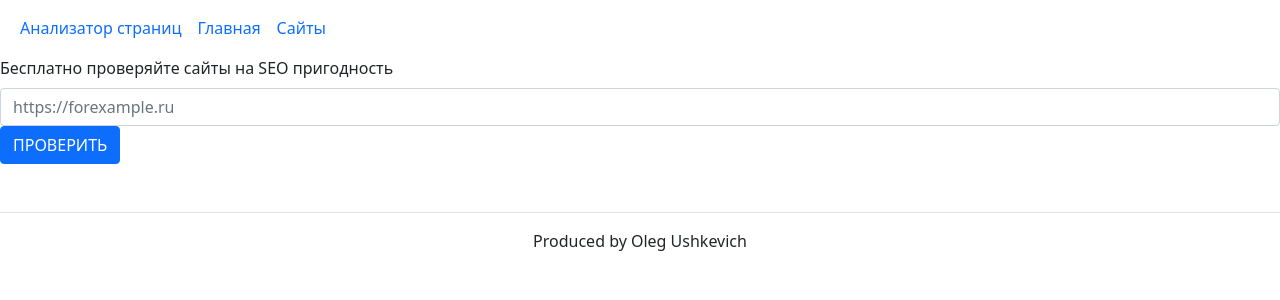
After one commit to olegserbat/php-project-9, a PHP site: page /templates/urls.phtml in a window 1280 px wide. The commit adds this page. Shown: the top 300 px of the page. Run offline with PHP 8.4, Linux system fonts and the light colour scheme.

Commit message:
step 1.3

```diff
--- a/composer.json
+++ b/composer.json
@@ -17,7 +17,9 @@
         "slim/http": "^1.4",
         "slim/php-view": "^3.4",
         "php-di/php-di": "^7.0",
-        "slim/flash": "^0.4.0"
+        "slim/flash": "^0.4.0",
+        "twbs/bootstrap": "5.3.3",
+        "slim/twig-view": "^3.4"
     },
     "require-dev": {
         "squizlabs/php_codesniffer": "3.*"
--- a/templates/main.phtml
+++ /dev/null
@@ -1,2 +0,0 @@
-<h1>Анализатор Страниц</h1>
-<?php  var_dump($a); ?>
--- /dev/null
+++ b/templates/urls.phtml
@@ -0,0 +1,59 @@
+
+<!DOCTYPE html>
+<html lang="ru">
+<head>
+    <meta charset="UTF-8">
+    <meta name="viewport" content="width=device-width, initial-scale=1.0">
+    <title>Подключение Bootstrap</title>
+
+    <link href="https://cdn.jsdelivr.net/npm/bootstrap@5.1.3/dist/css/bootstrap.min.css" rel="stylesheet" integrity="sha384-1BmE4kWBq78iYhFldvKuhfTAU6auU8tT94WrHftjDbrCEXSU1oBoqyl2QvZ6jIW3" crossorigin="anonymous">
+    <script src="https://cdn.jsdelivr.net/npm/bootstrap@5.1.3/dist/js/bootstrap.bundle.min.js" integrity="sha384-ka7Sk0Gln4gmtz2MlQnikT1wXgYsOg+OMhuP+IlRH9sENBO0LRn5q+8nbTov4+1p" crossorigin="anonymous"></script>
+</head>
+<body>
+<!-- Основная разметка страницы -->
+<nav class="navbar navbar-expand-lg bg-body-tertiary" >
+    <div class="container-fluid" >
+
+        <button class="navbar-toggler" type="button" data-bs-toggle="collapse" data-bs-target="#navbarSupportedContent" aria-controls="navbarSupportedContent" aria-expanded="false" aria-label="Toggle navigation">
+            <span class="navbar-toggler-icon"></span>
+        </button>
+        <div class="collapse navbar-collapse" id="navbarSupportedContent">
+            <ul class="navbar-nav me-auto mb-2 mb-lg-0">
+                <li >
+                    <a class="nav-link active" aria-current="page" href="#">Анализатор страниц</a>
+                </li>
+                <li class="nav-item">
+                    <a class="nav-link" href="#">Главная</a>
+                </li>
+                <li class="nav-item">
+                    <a class="nav-link" href="#">Сайты</a>
+                </li>
+
+            </ul>
+
+        </div>
+    </div>
+</nav>
+
+<form>
+    <label for="exampleDataList" class="form-label">Бесплатно проверяйте сайты на SEO пригодность</label>
+    <input class="form-control" list="datalistOptions" id="exampleDataList" placeholder="https://forexample.ru">
+
+
+    <button type="submit" class="btn btn-primary">ПРОВЕРИТЬ</button>
+</form>
+
+
+<footer>
+
+    <footer class="border-top py-3 mt-5 flex-shrink-0">
+        <div class="container-lg">
+            <div class="text-center">
+                <a target="_blank" >Produced by Oleg Ushkevich</a>
+            </div>
+        </div>
+    </footer>
+</body>
+
+
+</html>
```
Also changed, not shown: public/index.php (+11 -6 lines), src/Validator.php (added, +19 -0 lines), 1 other file.
